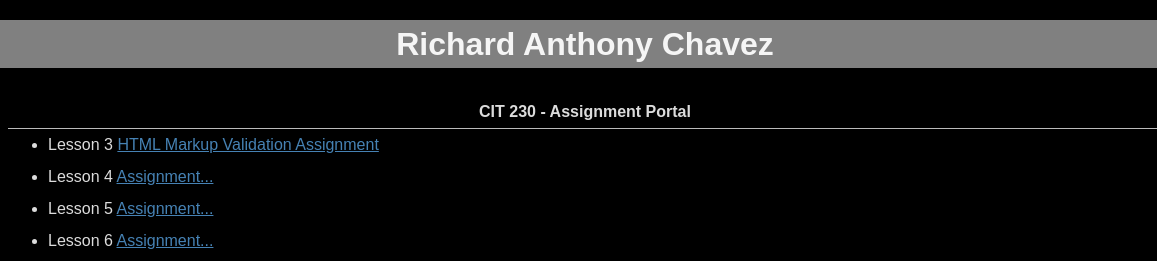
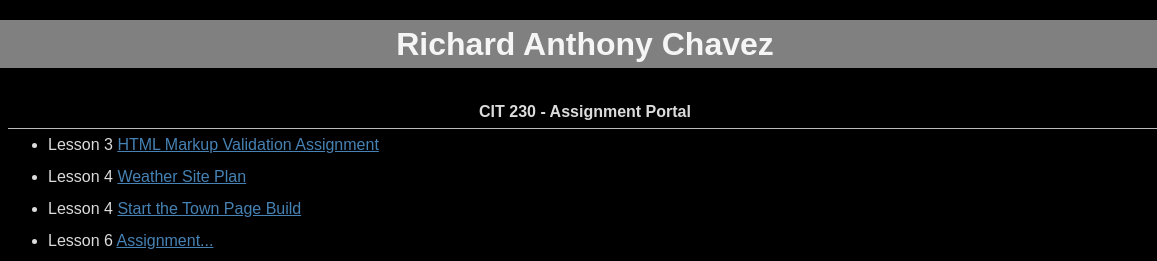
Before and after one commit to richyrich1/richyrich1.github.io, a plain HTML site: page cit230portal.html in a window 1280 px wide. Shown: the top 261 px of the page, 0-1157 px from the left. Drawn offline with Linux system fonts and the light colour scheme.

Commit message:
lesson-4 assignment

```diff
--- a/cit230portal.html
+++ b/cit230portal.html
@@ -16,8 +16,8 @@
         <h2>CIT 230 - Assignment Portal</h2>
         <ul>
             <li>Lesson 3 <a href="assignments/lesson-3/fixedhtml.html">HTML Markup Validation Assignment</a></li>
-            <li>Lesson 4 <a href="#">Assignment...</a></li>
-            <li>Lesson 5 <a href="#">Assignment...</a></li>
+            <li>Lesson 4 <a href="assignments/lesson-4/weathersiteplan.pdf">Weather Site Plan</a></li>
+            <li>Lesson 4 <a href="assignments/lesson-4/preston-4.html">Start the Town Page Build</a></li>
             <li>Lesson 6 <a href="#">Assignment...</a></li>
             <li>Lesson 7 <a href="#">Assignment...</a></li>
             <li>Lesson 8 <a href="#">Assignment...</a></li>
```
Also changed, not shown: assignments/lesson-4/images/ironman.jpg (added), assignments/lesson-4/images/ironman1.jpg (added), assignments/lesson-4/images/javiergomez.jpg (added), assignments/lesson-4/images/laurajohnson.jpg (added), assignments/lesson-4/images/mlogo.jpg (added), assignments/lesson-4/images/sitemap.JPG (added), assignments/lesson-4/preston-4.html (added), assignments/lesson-4/styles/small-4.css (added), 4 other files.
